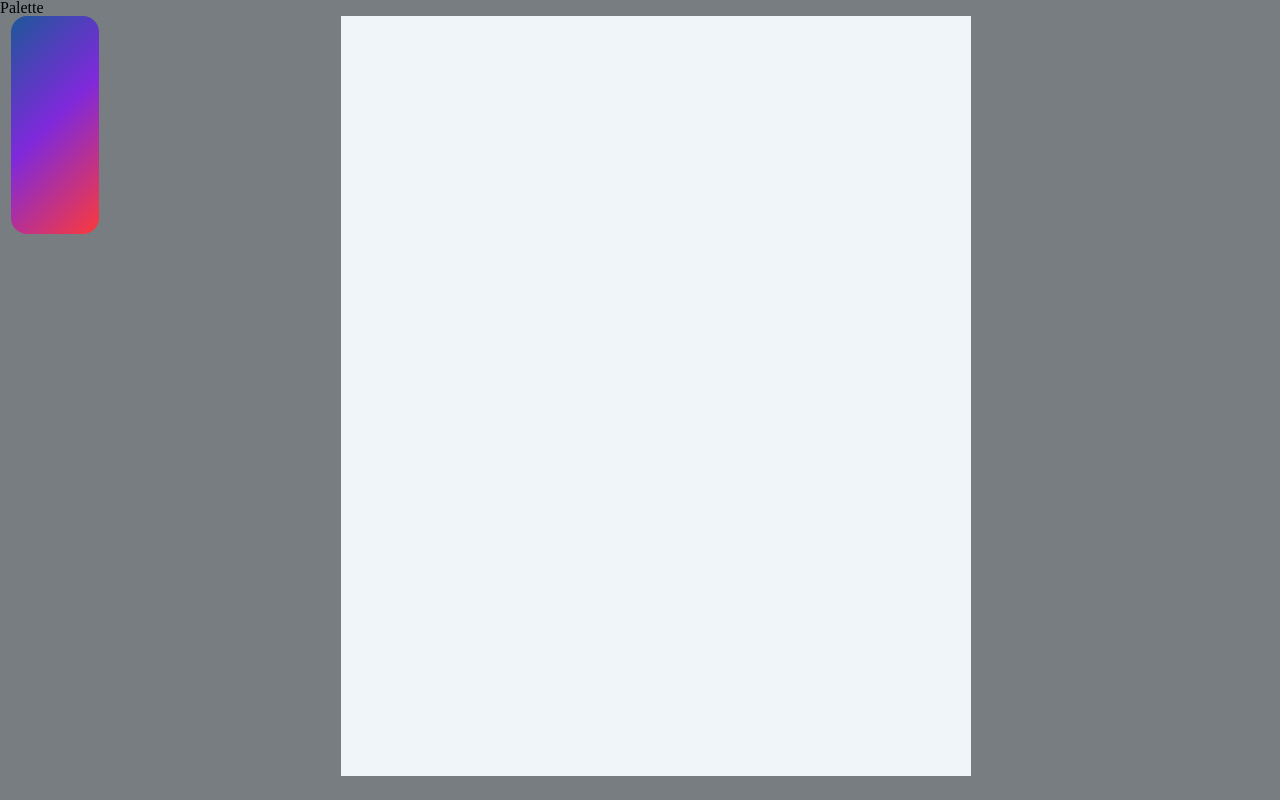
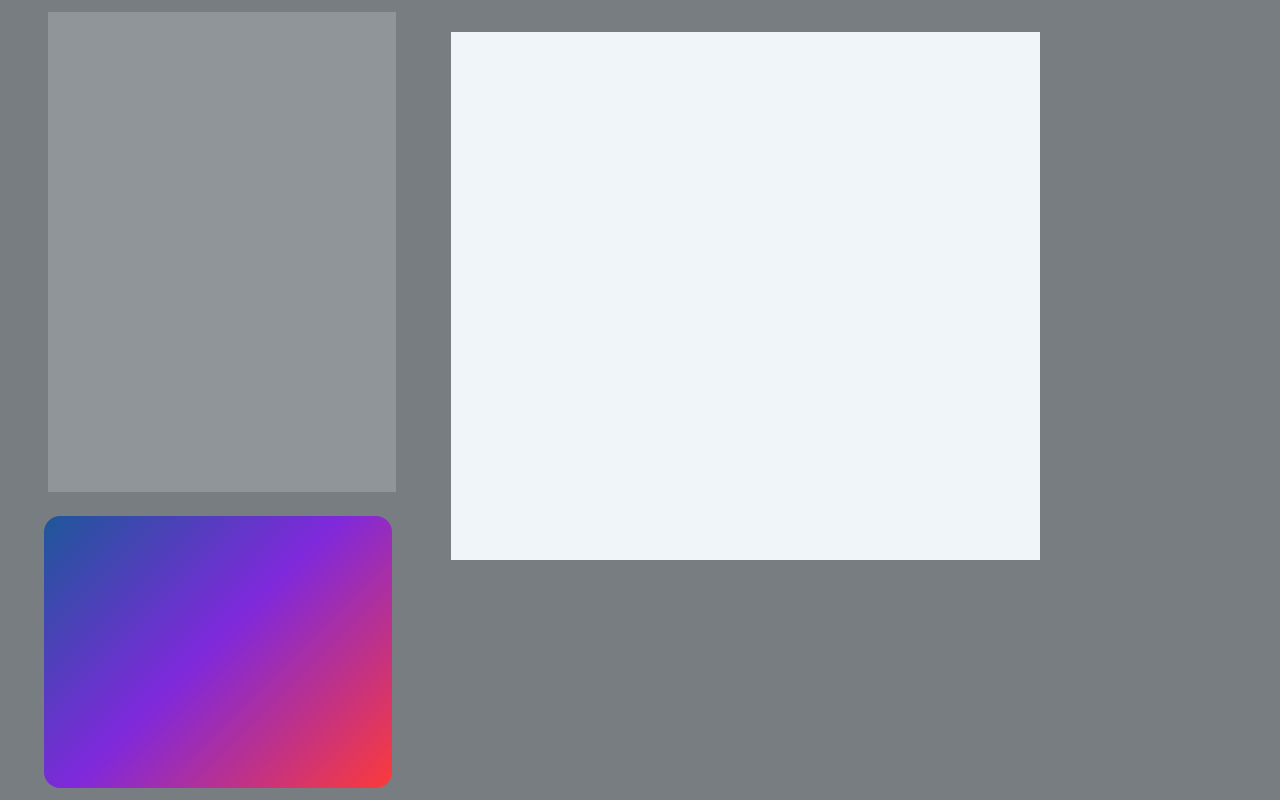
Before and after one commit to webwizard99/react-paint-app-tutorial-source, a React (Create React App) app: page / in a window 1280 px wide. Built offline with nearby package versions, Linux system fonts and the light colour scheme.

Commit message:
Complete initial layout.

```diff
--- a/src/Components/Canvas/Canvas.css
+++ b/src/Components/Canvas/Canvas.css
@@ -9,19 +9,25 @@
 }
 
 .pc-canvas {
-  height: 95vh;
-  width: 66%;
-  height: 95%;
+  height: 66vh;
+  width: 46vw;
+  margin: auto;
+  margin-top: 2rem;
+  margin-left: 1rem;
 }
 
 .mobile-canvas {
-  width: 95%;
-  height: 66vh;
-  margin: 2rem auto;
+  width: 80vw;
+  height: 46vh;
+  margin: auto;
+  margin-top: 3rem;
+  margin-bottom: 1rem;
 }
 
 .tablet-canvas {
-  width: 95%;
-  height: 66vh;
-  margin: 2rem auto;
+  width: 90vw;
+  height: 60vh;
+  margin: auto;
+  margin-top: 1rem;
+  margin-bottom: 3rem;
 }
--- a/src/Components/Canvas/Canvas.js
+++ b/src/Components/Canvas/Canvas.js
@@ -5,33 +5,30 @@ class Canvas extends React.Component {
   constructor(props) {
     super(props);
 
-    this.getCanvas = this.getCanvas.bind(this);
   }
 
   getCanvas() {
-    const mode = this.props.mode;
 
-    switch(mode) {
-      case 'PC':
-        return (<div className="canvas pc-canvas">
-
-        </div>);
-      case 'Mobile':
-        return (<div className="canvas mobile-canvas">
-
-        </div>);
-      case 'Tablet':
-        return (<div className="canvas tablet-canvas">
-
-        </div>);
-      default:
-        return ''
-    }
   }
 
   render() {
+    let canvasClass = '';
+    const mode = this.props.mode;
+    switch (mode) {
+      case 'PC':
+        canvasClass="canvas pc-canvas";
+        break;
+      case 'Mobile' :
+        canvasClass="canvas mobile-canvas";
+        break;
+      case 'Tablet':
+        canvasClass="canvas tablet-canvas";
+        break;
+      default:
+        canvasClass="Canvas";
+    }
     return (
-      <div className="Canvas">
+      <div className={canvasClass}>
         {this.getCanvas()}
       </div>
     )
--- a/src/Components/ColorPicker/ColorPicker.css
+++ b/src/Components/ColorPicker/ColorPicker.css
@@ -20,7 +20,9 @@
 }
 
 .tablet-colorpicker {
-  width: 80%;
-  height: 95%;
+  width: 34%;
+  height: 86%;
   margin: auto;
+  margin-left: 2rem;
+  margin-top: 0;
 }
--- a/src/Components/ColorPicker/ColorPicker.js
+++ b/src/Components/ColorPicker/ColorPicker.js
@@ -9,27 +9,28 @@ class ColorPicker extends React.Component {
   }
 
   getColorPicker() {
-    const mode = this.props.mode;
 
-    switch(mode) {
-      case 'PC':
-        return (<div className="colorpicker pc-colorpicker">
-
-        </div>);
-      case 'Mobile':
-        return ('');
-      case 'Tablet':
-        return (<div className="colorpicker tablet-colorpicker">
-
-        </div>);
-      default:
-        return ''
-    }
   }
 
   render() {
+    let pickerClass = '';
+    const mode = this.props.mode;
+    switch (mode) {
+      case 'PC':
+        pickerClass="colorpicker pc-colorpicker";
+        break;
+      case 'Mobile' :
+        pickerClass="colorpicker mobile-colorpicker";
+        break;
+      case 'Tablet':
+        pickerClass="colorpicker tablet-colorpicker";
+        break;
+      default:
+        pickerClass="colorpicker";
+    }
+
     return (
-      <div className="ColorPicker">
+      <div className={pickerClass}>
         {this.getColorPicker()}
       </div>
     )
--- a/src/Components/Palette/Palette.css
+++ b/src/Components/Palette/Palette.css
@@ -0,0 +1,25 @@
+.palette {
+  background: rgba(240, 245, 250, .2);
+}
+
+.pc-palette {
+  width: 80%;
+  height: 60%;
+  margin: auto;
+  margin-left: 3rem;
+}
+
+.tablet-palette {
+  width: 46%;
+  height: 80%;
+  margin: auto;
+  margin-left: 1rem;
+  margin-top: 1rem;
+}
+
+.mobile-palette {
+  width: 80%;
+  height: 30vh;
+  margin: auto;
+  margin-top: 1rem;
+}
--- a/src/Components/Palette/Palette.js
+++ b/src/Components/Palette/Palette.js
@@ -2,10 +2,35 @@ import React from 'react';
 import './Palette.css';
 
 class Palette extends React.Component {
+  constructor(props) {
+    super(props);
+
+  }
+
+  getPalette() {
+
+  }
+
   render() {
+    let paletteClass = '';
+    const mode = this.props.mode;
+    switch (mode) {
+      case 'PC':
+        paletteClass="palette pc-palette";
+        break;
+      case 'Mobile' :
+        paletteClass="palette mobile-palette";
+        break;
+      case 'Tablet':
+        paletteClass="palette tablet-palette";
+        break;
+      default:
+        paletteClass="palette";
+    }
+
     return (
-      <div className="Palette">
-        Palette
+      <div className={paletteClass}>
+        {this.getPalette()}
       </div>
     )
   }
--- a/src/Utilities/screenInfo.js
+++ b/src/Utilities/screenInfo.js
@@ -10,7 +10,7 @@ const screenInfo = (function(){
     height = docDimensions.height;
     width = docDimensions.width;
 
-    if (height > width) {
+    if (width <= 976) {
       if (width < 768) {
         mode = 'Mobile';
       } else {
```
